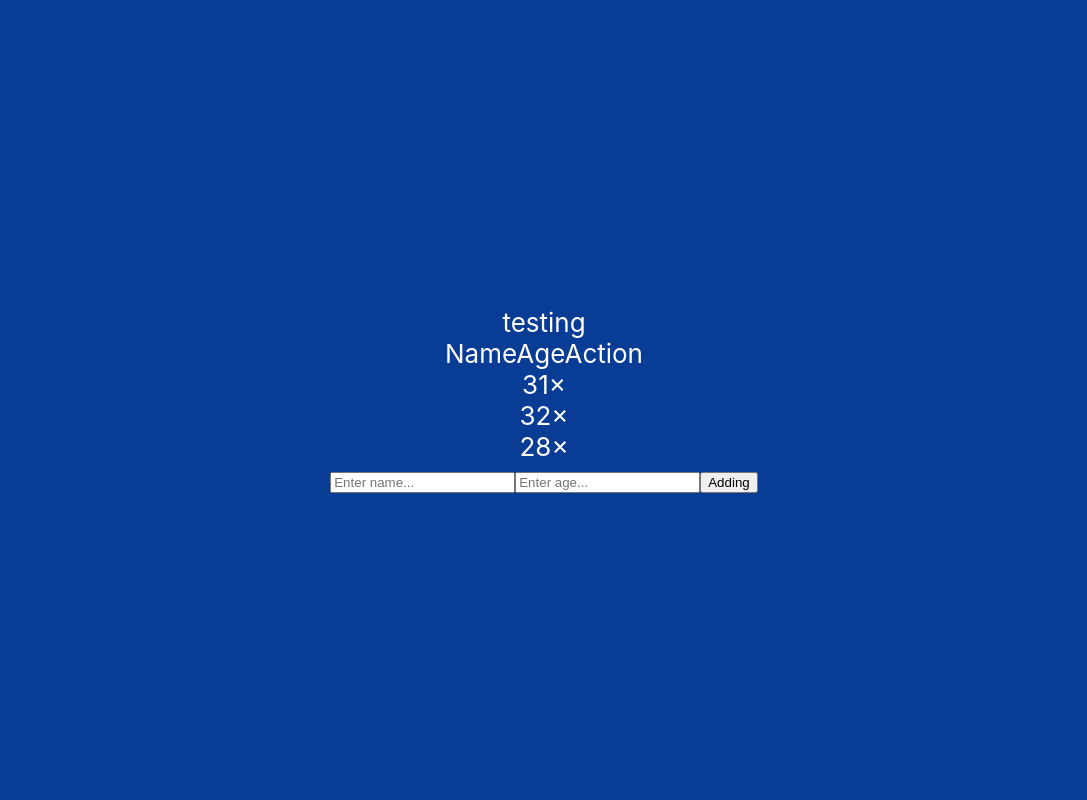
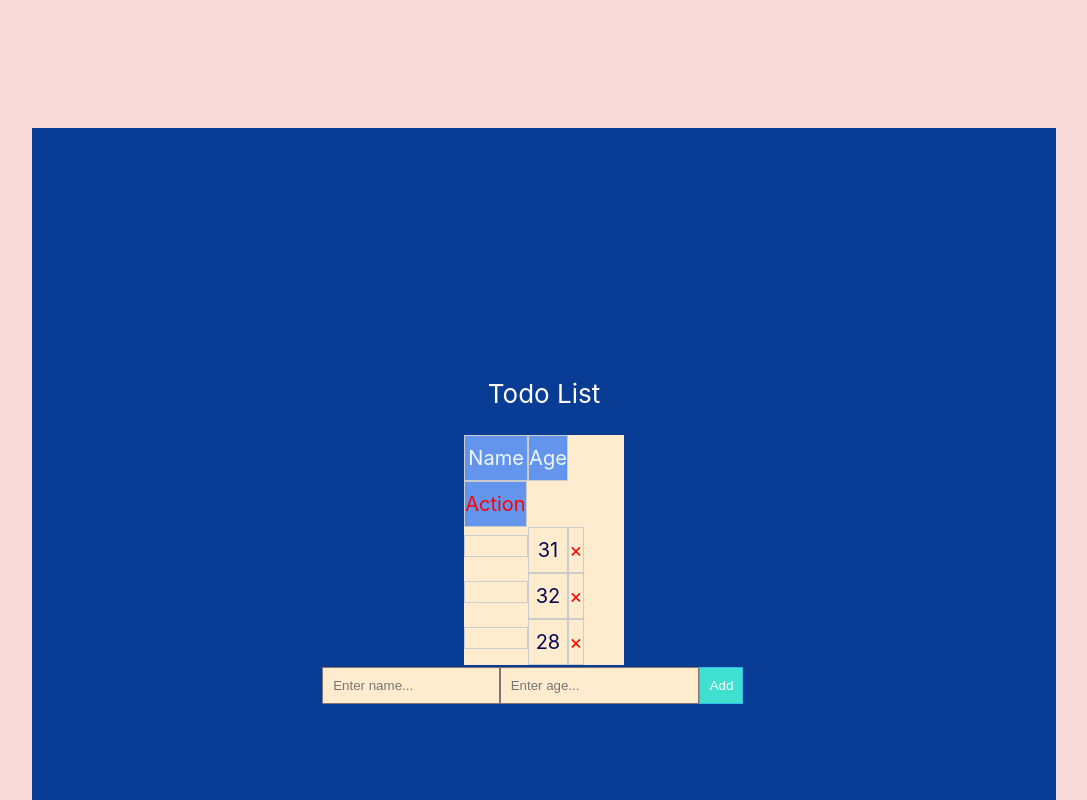
Before and after one commit to saidiii111/reactlist, a React (Create React App) app in the folder my-app/: page / in a window 1280 px wide. Shown: the top 800 px of the page, without its empty margins (96-1183 px from the left). Built offline with nearby package versions, Linux system fonts and the light colour scheme.

Commit message:
adding style!

```diff
--- a/my-app/src/App.js
+++ b/my-app/src/App.js
@@ -28,9 +28,10 @@
 
   render() {
     return (
-      <div className="App">
+      <div className="container">
         <header className="App-header">
-          testing
+          <p className="text-center">Todo List</p>
+
           <TodoItems items={this.state.items} deletItem={this.deletItem} />
           <AddItems addItem={this.addItem} />
         </header>
--- a/my-app/src/components/addItems/addItems.js
+++ b/my-app/src/components/addItems/addItems.js
@@ -15,11 +15,15 @@
 
   handleSubmit = (e) => {
     e.preventDefault();
-    this.props.addItem(this.state);
-    this.setState({
-      name: "",
-      age: "",
-    });
+    if (e.target.name.value === "") {
+      return false;
+    } else {
+      this.props.addItem(this.state);
+      this.setState({
+        name: "",
+        age: "",
+      });
+    }
   };
 
   render() {
@@ -40,7 +44,7 @@
             onChange={this.handleChange}
             value={this.state.age}
           />
-          <input type="submit" value="Adding" />
+          <input type="submit" value="Add" />
         </form>
       </div>
     );
--- a/my-app/src/components/todoItems/todoItems.js
+++ b/my-app/src/components/todoItems/todoItems.js
@@ -8,9 +8,11 @@
     items.map((item) => {
       return (
         <div key={item.id}>
-          <span>{item.neme}</span>
-          <span>{item.age}</span>
-          <span onClick={() => deletItem(item.id)}>&times;</span>
+          <span className="name">{item.neme}</span>
+          <span className="age">{item.age}</span>
+          <span className="action icon" onClick={() => deletItem(item.id)}>
+            &times;
+          </span>
         </div>
       );
     })
@@ -20,9 +22,9 @@
   return (
     <div className="ListItems">
       <div>
-        <span>Name</span>
-        <span>Age</span>
-        <span>Action</span>
+        <span className="name title">Name</span>
+        <span className="age title">Age</span>
+        <span className="action title">Action</span>
       </div>
       {ListItems}
     </div>
--- a/my-app/src/index.css
+++ b/my-app/src/index.css
@@ -1,13 +1,85 @@
 body {
   margin: 0;
-  font-family: -apple-system, BlinkMacSystemFont, 'Segoe UI', 'Roboto', 'Oxygen',
-    'Ubuntu', 'Cantarell', 'Fira Sans', 'Droid Sans', 'Helvetica Neue',
+  padding: 0;
+  font-family: -apple-system, BlinkMacSystemFont, "Segoe UI", "Roboto", "Oxygen",
+    "Ubuntu", "Cantarell", "Fira Sans", "Droid Sans", "Helvetica Neue",
     sans-serif;
+  color: aliceblue;
+  background: rgba(226, 13, 13, 0.158);
   -webkit-font-smoothing: antialiased;
   -moz-osx-font-smoothing: grayscale;
 }
+.text-center {
+  text-align: center;
+}
 
-code {
-  font-family: source-code-pro, Menlo, Monaco, Consolas, 'Courier New',
+.container code {
+  font-family: source-code-pro, Menlo, Monaco, Consolas, "Courier New",
     monospace;
 }
+
+* {
+  box-sizing: border-box;
+}
+
+.container {
+  width: 80%;
+  margin: 10% auto;
+}
+
+.ListItems {
+  background-color: blanchedalmond;
+  color: rgb(8, 8, 82);
+}
+
+.ListItems p {
+  margin: 0;
+  text-align: center;
+  padding: 10px 0;
+}
+
+.ListItems span {
+  display: inline-block;
+  text-align: center;
+  padding: 10px 0;
+  font-size: 20px;
+  border: 0.3px solid #ccc;
+}
+
+.ListItems span.title {
+  background-color: cornflowerblue;
+  color: aliceblue;
+}
+
+.ListItems span.name,
+form input[type="text"] {
+  width: 40%;
+}
+
+.ListItems span.age,
+form input[type="nember"] {
+  width: 25%;
+}
+
+.ListItems span.icon,
+form input[type="submit"] {
+  width: 10%;
+}
+
+.ListItems span.action {
+  color: #f00;
+  cursor: pointer;
+}
+
+form input {
+  padding: 10px;
+  background: blanchedalmond;
+  border: transparent;
+  border: 0.3px solid rgb(126, 116, 116);
+}
+form input[type="submit"] {
+  background: turquoise;
+  border: 0.3px solid #2ebaee;
+  color: #fff;
+  cursor: pointer;
+}
```
